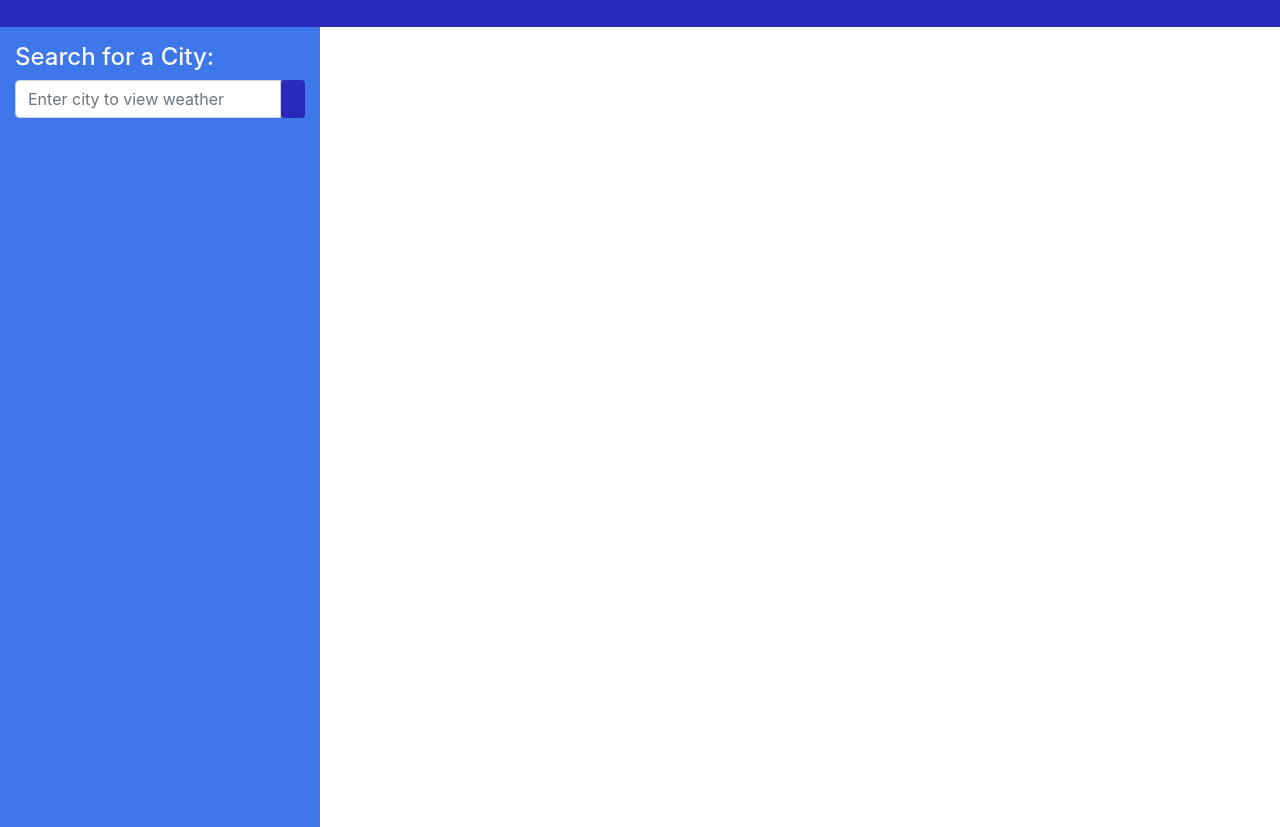
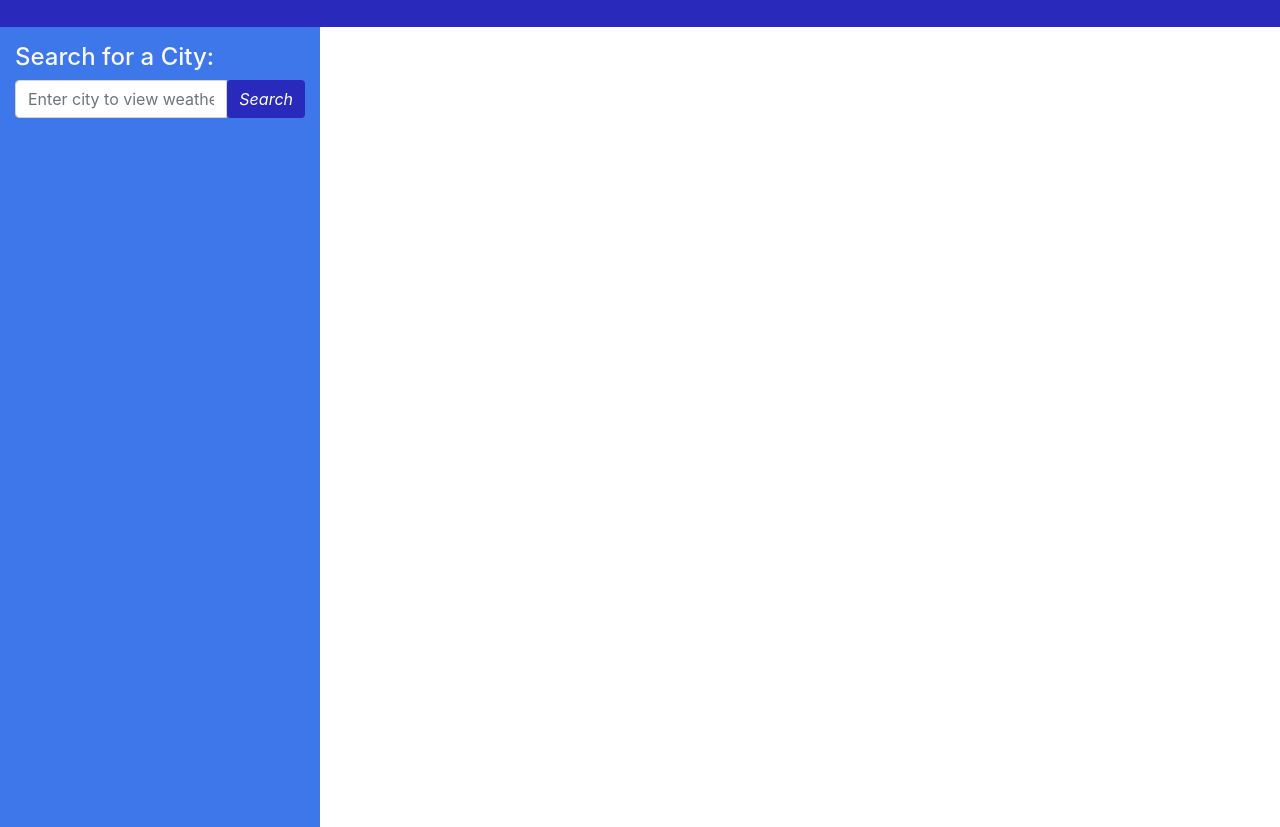
Before and after one commit to Imran-92/Weather-Dashboard-App, a plain HTML site: page index.html in a window 1280 px wide. Shown: the part 123-950 px from the top of the page. Drawn offline with nearby package versions, Linux system fonts and the light colour scheme.

Commit message:
added search button text

```diff
--- a/index.html
+++ b/index.html
@@ -33,7 +33,7 @@
                         <div class="input-group">
                             <input class="form-control" type="text" id="enterCity"
                                 placeholder="Enter city to view weather"><button type="button" id="searchBtn"
-                                class="btn btn-primary"><i class="fas fa-search"></i></button>
+                                class="btn btn-primary"><i class="fas fa-search">Search</i></button>
                         </div>
                     </div>
                 </div>
```
